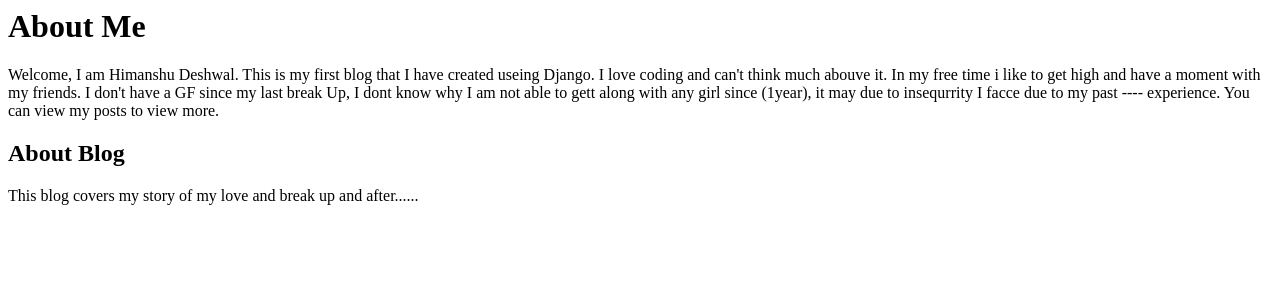
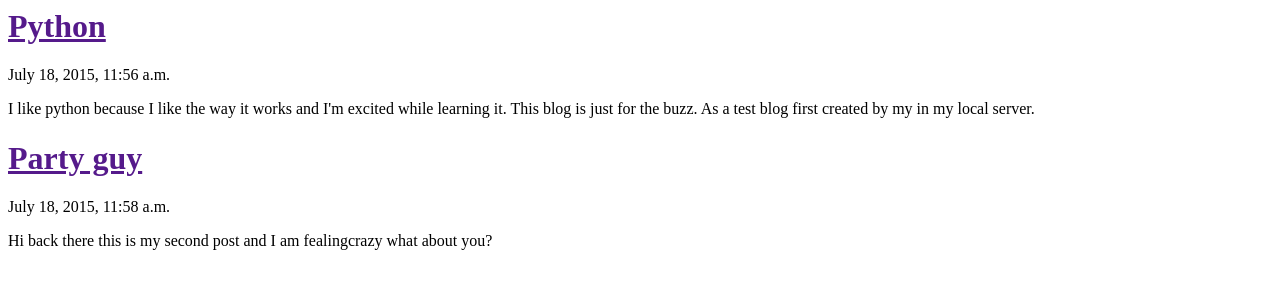
Before and after one commit to himanshu123456/Himanshu-s-Blog, a Django app: page / in a window 1280 px wide. Shown: the top 300 px of the page. Run offline with Django 3.2, Linux system fonts and the light colour scheme; data comes from the database, SQL or seed files in the repository; both versions use the stored data as it was after the commit.

Commit message:
posts are now vissble on home page

```diff
--- a/blog/templates/blog/post_list.html
+++ b/blog/templates/blog/post_list.html
@@ -3,15 +3,12 @@
 	<title>Himanshu's Blog</title>
 </head>
 <body>
+	{% for post in posts %}
 	<div>
-<h1 >About Me</h1>
-<p>Welcome, I am Himanshu Deshwal. This is my first blog that I have created useing Django. I love coding and can't think much abouve it. In my free time i like to get high and have a moment with my friends. I don't have a GF since my last break Up, I dont know why I am not able to gett along with any girl since (1year), it may due to insequrrity I  facce due to my past ---- experience. You can view my posts to  view more.
-<p>
-</div>
-<div>
-<h2>About Blog</h2>
-<p>
-This blog covers my story of my love and break up and  after......</p>
-</div>
+		<h1><a href=''>{{post.title}}</a></h1>
+		<p>{{post.publish_date}}</p>
+		<p>{{post.text|linebreaks}}</p>
+	</div>
+    {% endfor%}
 </body>
 </html>
--- a/blog/views.py
+++ b/blog/views.py
@@ -1,4 +1,6 @@
 from django.shortcuts import render
-
+from .models import Post
+from django.utils import timezone
 def post_list(request):
-	return  render(request,'blog/post_list.html',{})
+	post=Post.objects.filter(publish_date__lte=timezone.now()).order_by('publish_date')
+	return  render(request,'blog/post_list.html',{'posts':post})
```
Also changed, not shown: db.sqlite3.
